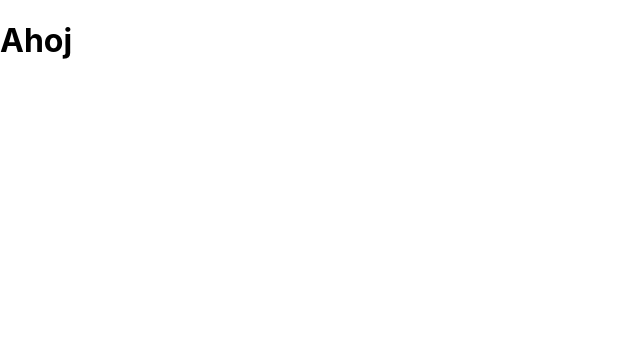
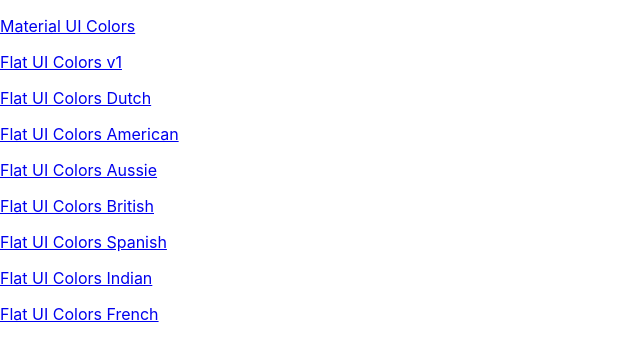
Before and after one commit to asashi26/react-colors, a React (Create React App) app: page / in a window 1280 px wide. Shown: the top 358 px of the page, without its empty margins (0-640 px from the left). Built offline with nearby package versions, Linux system fonts and the light colour scheme.

Commit message:
Add PaletteList and Links

```diff
--- a/src/App.js
+++ b/src/App.js
@@ -4,6 +4,7 @@ import Pallete from './components/Pallete'
 import seedColors from './seedColors'
 import {generatePalette} from './colorHelpers'
 import { Palette } from '@material-ui/icons';
+import PaletteList from './components/palette-list'
 
 function App() {
   console.log(generatePalette(seedColors[4]))
@@ -13,7 +14,7 @@ function App() {
   }
   return (
     <Switch>
-      <Route exact path='/' render={() => <h1>Ahoj</h1>} />
+      <Route exact path='/' render={() => <PaletteList palettes={seedColors} />} />
       <Route exact path='/palette/:id' render={(routeProps) => <Pallete
       palette={
         generatePalette(findPalette(routeProps.match.params.id))
--- a/src/components/navbar.js
+++ b/src/components/navbar.js
@@ -1,4 +1,5 @@
 import React, {Component} from 'react'
+import {Link} from 'react-router-dom'
 import Select from '@material-ui/core/Select';
 import MenuItem from '@material-ui/core/MenuItem';
 import Snackbar from '@material-ui/core/Snackbar';
@@ -35,7 +36,9 @@ class Navbar extends Component {
     return (
       <nav className='navbar'>
         <div className='logo'>
-          <a href='#'>ReactColors</a>
+          <Link to='/'>
+            ReactColors
+          </Link>
         </div>
         <div>
           <span>Level: {level}</span>
--- /dev/null
+++ b/src/components/palette-list.js
@@ -0,0 +1,18 @@
+import React from 'react'
+import {Link} from 'react-router-dom'
+
+const PaletteList = ({palettes}) => {
+  return (
+    <div>
+      {palettes.map(palette => (
+        <p>
+        <Link to={`/palette/${palette.id}`}>
+          {palette.paletteName}
+        </Link>
+        </p>
+      ))}
+    </div>
+  )
+}
+
+export default PaletteList
```
